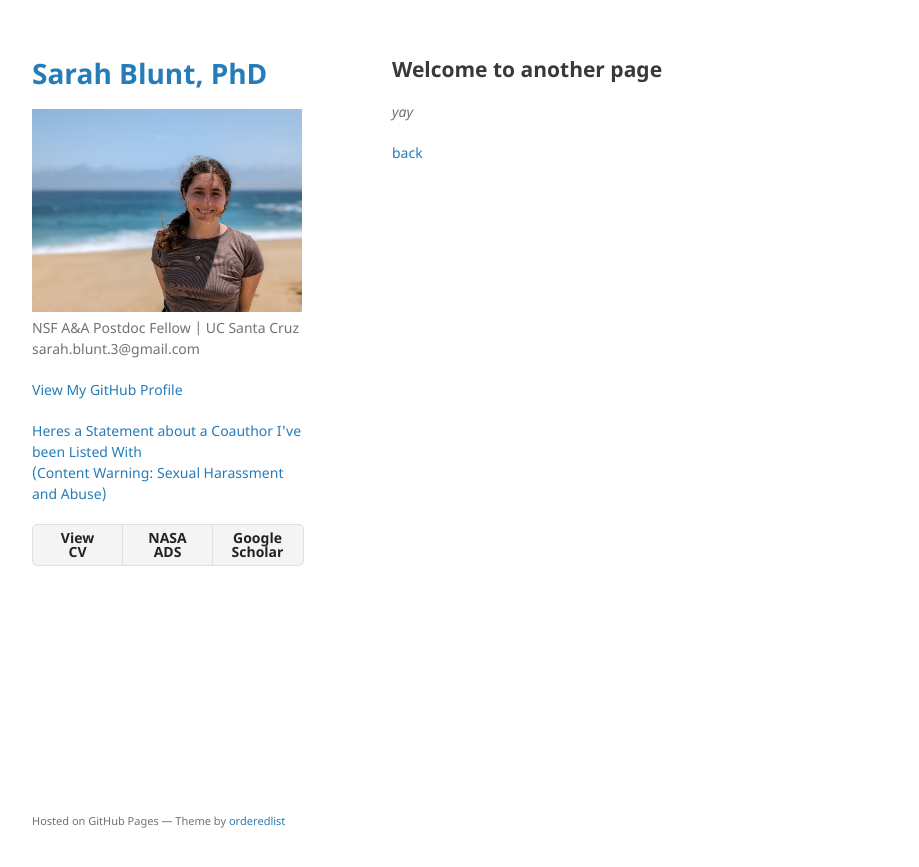
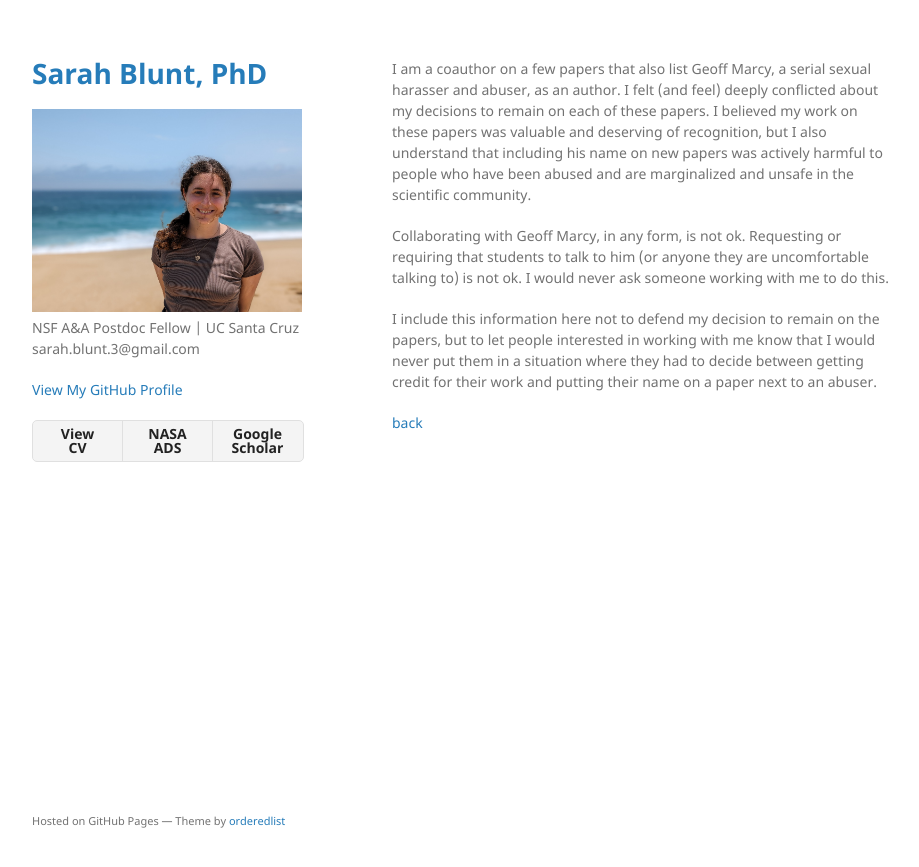
Before and after one commit to sblunt/sblunt.github.io, a Jekyll site: the page built from another-page.md, in a window 1280 px wide. Shown: the top 867 px of the page, without its empty margins (178-1097 px from the left). Built offline with Jekyll 4.4.1, drawn with Linux system fonts in a browser that asks for light colours; our own code applies the rules of GitHub Pages for plain Markdown files.

Commit message:
update stmt

```diff
--- a/_layouts/default.html
+++ b/_layouts/default.html
@@ -29,7 +29,6 @@
 
         {% if site.github.is_user_page %}
         <p class="view"><a href="{{ site.github.owner_url }}">View My GitHub Profile</a></p>
-        <p class="view"><a href="">Heres a Statement about a Coauthor I've been Listed With <br> (Content Warning: Sexual Harassment and Abuse)</a></p>
         {% endif %}
 
         {% if site.show_downloads %}
--- a/another-page.md
+++ b/another-page.md
@@ -2,8 +2,10 @@
 layout: default
 ---
 
-## Welcome to another page
+I am a coauthor on a few papers that also list Geoff Marcy, a serial sexual harasser and abuser, as an author. I felt (and feel) deeply conflicted about my decisions to remain on each of these papers. I believed my work on these papers was valuable and deserving of recognition, but I also understand that including his name on new papers was actively harmful to people who have been abused and are marginalized and unsafe in the scientific community.
 
-_yay_
+Collaborating with Geoff Marcy, in any form, is not ok. Requesting or requiring that students to talk to him (or anyone they are uncomfortable talking to) is not ok. I would never ask someone working with me to do this.
+
+I include this information here not to defend my decision to remain on the papers, but to let people interested in working with me know that I would never put them in a situation where they had to decide between getting credit for their work and putting their name on a paper next to an abuser.
 
 [back](./)
```
Also changed, not shown: index.md (+3 -0 lines).
